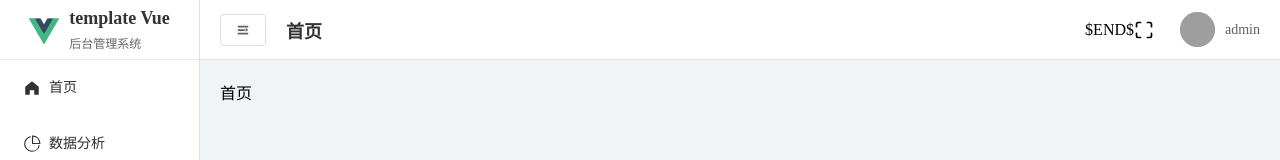
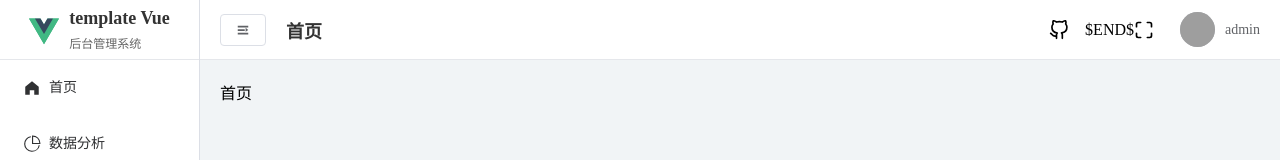
Before and after one commit to carocall/template-vue, a Vue app: page / in a window 1280 px wide. Shown: the top 160 px of the page. Built offline with nearby package versions, Linux system fonts and the light colour scheme; grey boxes are pictures that could not be loaded.

Commit message:
feat(导航栏): 添加GitHub图标组件并集成到导航栏
添加GitHub图标SVG文件，创建对应的Vue组件，并在导航栏中显示

```diff
--- /dev/null
+++ b/src/layouts/main/componenet/GithubIcon.vue
@@ -0,0 +1,27 @@
+<script setup>
+function handleLinkClick(link) {
+  window.open(link)
+}
+</script>
+
+<template>
+  <i
+      class="function-button"
+      @click="handleLinkClick('https://gitee.com/call-caro/template-vue')"
+  >
+    <img src="@/assets/icon/github.svg" class="icon-img" alt="github">
+  </i>
+</template>
+
+<style scoped>
+.function-button{
+  margin-right: 16px;
+  cursor: pointer;
+  height: 20px;
+  width: 20px;
+}
+.icon-img{
+  width: 20px;
+  height: 20px;
+}
+</style>
--- a/src/layouts/main/normal/header/Navbar.vue
+++ b/src/layouts/main/normal/header/Navbar.vue
@@ -3,6 +3,7 @@ import ExpandButton from "@/layouts/main/componenet/ExpandButton.vue";
 import UserAvatar from "@/layouts/main/componenet/UserAvatar.vue";
 import FullScreen from "@/layouts/main/componenet/FullScreen.vue";
 import GiteeIcon from "@/layouts/main/componenet/GiteeIcon.vue";
+import GithubIcon from "@/layouts/main/componenet/GithubIcon.vue";
 </script>
 
 <template>
@@ -14,6 +15,7 @@ import GiteeIcon from "@/layouts/main/componenet/GiteeIcon.vue";
             </p>
         </div>
         <div class="flex-box">
+          <GithubIcon/>
           <GiteeIcon/>
             <FullScreen/>
             <UserAvatar/>
```
Also changed, not shown: src/assets/icon/github.svg (added).
